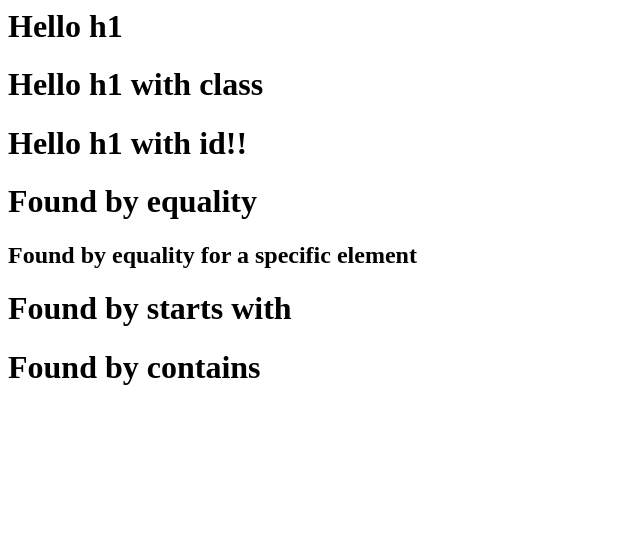
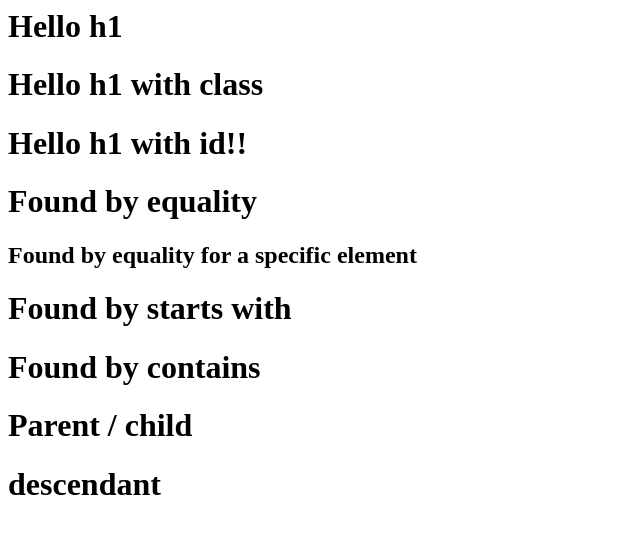
Before and after one commit to monpeco/Intro-jQuery, a plain HTML site: page Module1-Adding-jQuery-to-web-pages/selectors/index.html in a window 1280 px wide. Shown: the whole page, without its empty margins (0-640 px from the left). Drawn offline with nearby package versions, Linux system fonts and the light colour scheme.

Commit message:
Add positional selectors

```diff
--- a/Module1-Adding-jQuery-to-web-pages/selectors/index.html
+++ b/Module1-Adding-jQuery-to-web-pages/selectors/index.html
@@ -12,6 +12,13 @@
         <h1 class="footer">Hello world!!</h1>
         <h1 class="col-md-4">Hello world!!</h1>
 
+        <header>
+            <h1>This h1 is outside the div</h1>
+            <div>
+                <h1>This h1 is inside of that div</h1>
+            </div>
+        </header>
+
         <script
             src="https://code.jquery.com/jquery-3.4.1.min.js"></script>
         <script>
@@ -25,6 +32,10 @@
                 $('h2[custom="banner"]').text('Found by equality for a specific element');
                 $('[class^="foo"]').text('Found by starts with');
                 $('[class*="md"]').text('Found by contains');
+
+                // Position selectors
+                $('header h1').text('descendant');
+                $('header > h1').text('Parent / child');
             });
         </script>
     </body>
```
Also changed, not shown: 1 other file.
